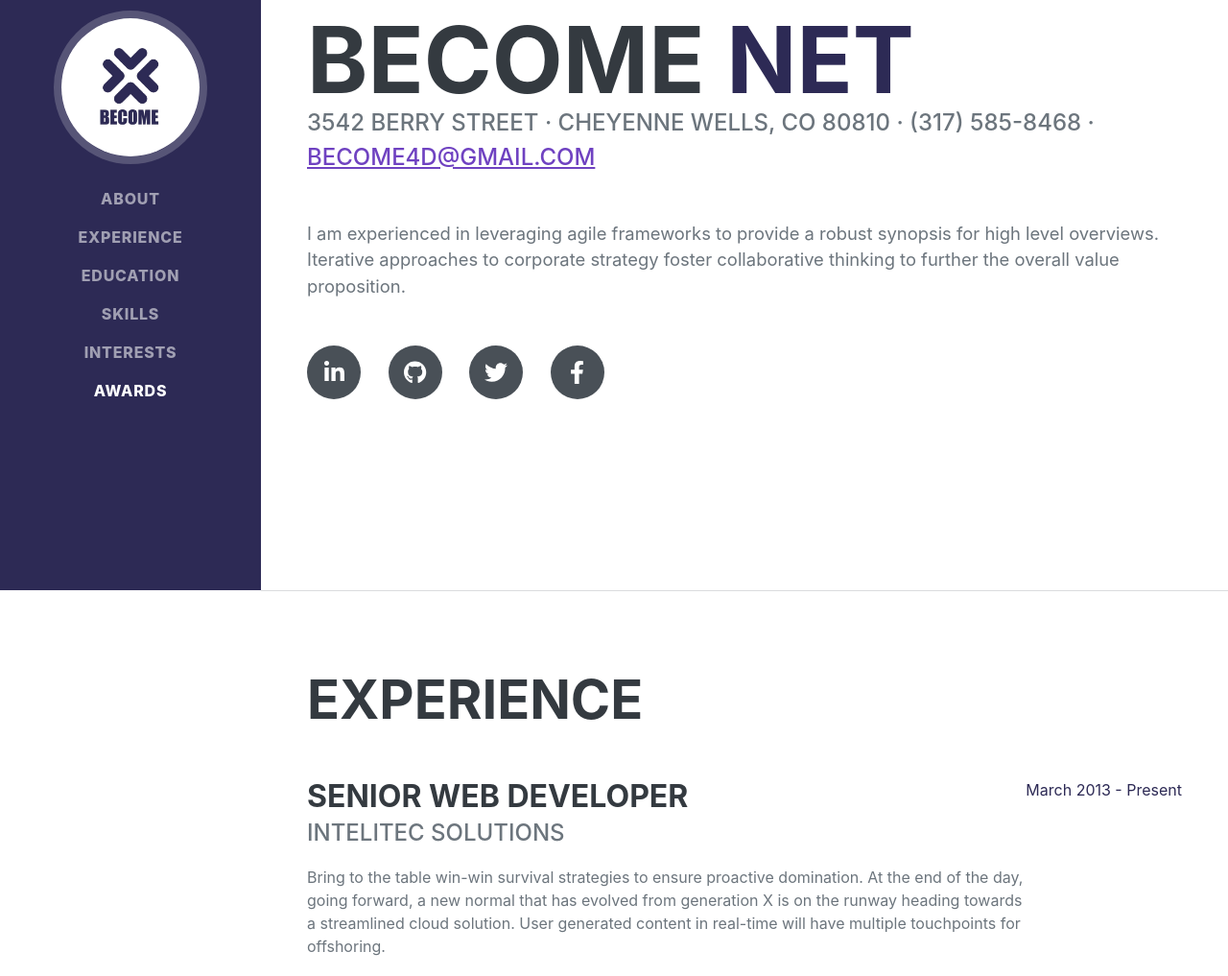
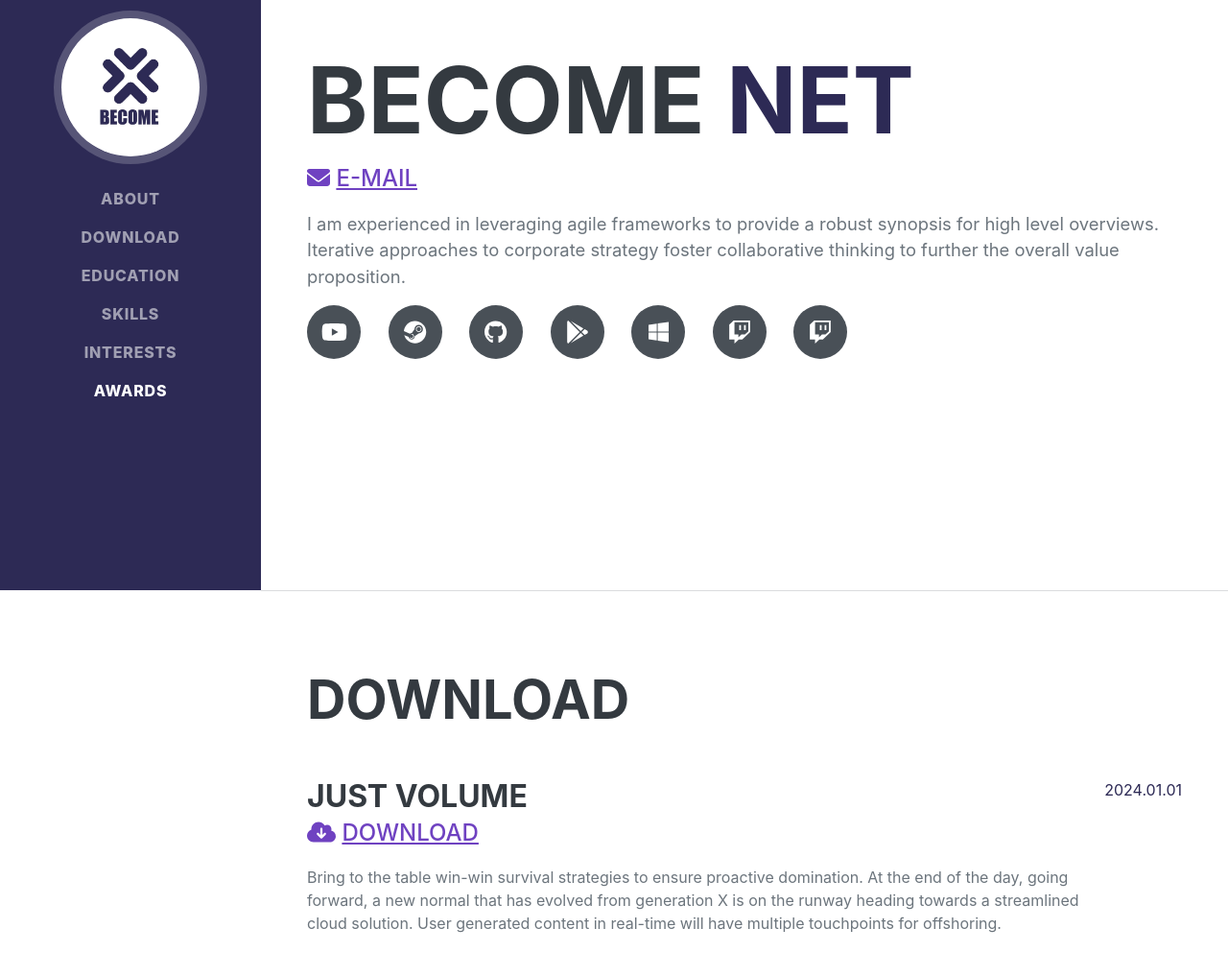
Before and after one commit to BecomeNet/BecomeNet.github.io, a plain HTML site: page index.html in a window 1280 px wide. Shown: the part 185-1202 px from the top of the page at 96% size. Drawn offline with nearby package versions, Linux system fonts and the light colour scheme; a web font is replaced by a local one.

Commit message:
Download 메뉴 수정 TEST

```diff
--- a/index.html
+++ b/index.html
@@ -19,14 +19,14 @@
         <!-- Navigation-->
         <nav class="navbar navbar-expand-lg navbar-dark bg-primary fixed-top" id="sideNav">
             <a class="navbar-brand js-scroll-trigger" href="#page-top">
-                <span class="d-block d-lg-none">Become</span>
+                <span class="d-block d-lg-none">BECOME</span>
                 <span class="d-none d-lg-block"><img class="img-fluid img-profile rounded-circle mx-auto mb-2" src="assets/img/become.jpg" alt="..." /></span>
             </a>
             <button class="navbar-toggler" type="button" data-bs-toggle="collapse" data-bs-target="#navbarResponsive" aria-controls="navbarResponsive" aria-expanded="false" aria-label="Toggle navigation"><span class="navbar-toggler-icon"></span></button>
             <div class="collapse navbar-collapse" id="navbarResponsive">
                 <ul class="navbar-nav">
                     <li class="nav-item"><a class="nav-link js-scroll-trigger" href="#about">About</a></li>
-                    <li class="nav-item"><a class="nav-link js-scroll-trigger" href="#experience">Experience</a></li>
+                    <li class="nav-item"><a class="nav-link js-scroll-trigger" href="#download">Download</a></li>
                     <li class="nav-item"><a class="nav-link js-scroll-trigger" href="#education">Education</a></li>
                     <li class="nav-item"><a class="nav-link js-scroll-trigger" href="#skills">Skills</a></li>
                     <li class="nav-item"><a class="nav-link js-scroll-trigger" href="#interests">Interests</a></li>
@@ -36,40 +36,49 @@
         </nav>
         <!-- Page Content-->
         <div class="container-fluid p-0">
+
             <!-- About-->
             <section class="resume-section" id="about">
                 <div class="resume-section-content">
-                    <h1 class="mb-0">
+                    <h1 class="mb-3">
                         BECOME <span class="text-primary">NET</span>
                     </h1>
-                    <div class="subheading mb-5">
-                        3542 Berry Street · Cheyenne Wells, CO 80810 · (317) 585-8468 ·
-                        <a href="mailto:become4d@gmail.com">become4d@gmail.com</a>
+                    <div class="subheading mb-3">
+                        <a class="social-icon" href="#!"><i class="fa-solid fa-envelope"></i></a>
+                        <a href="mailto:become4d@gmail.com">e-mail</a>
                     </div>
-                    <p class="lead mb-5">I am experienced in leveraging agile frameworks to provide a robust synopsis for high level overviews. Iterative approaches to corporate strategy foster collaborative thinking to further the overall value proposition.</p>
+                    <p class="lead mb-3">I am experienced in leveraging agile frameworks to provide a robust synopsis for high level overviews. Iterative approaches to corporate strategy foster collaborative thinking to further the overall value proposition.</p>
                     <div class="social-icons">
-                        <a class="social-icon" href="#!"><i class="fab fa-linkedin-in"></i></a>
+                        <a class="social-icon" href="#!"><i class="fab fa-youtube"></i></a>
+                        <a class="social-icon" href="#!"><i class="fab fa-steam"></i></a>
                         <a class="social-icon" href="#!"><i class="fab fa-github"></i></a>
-                        <a class="social-icon" href="#!"><i class="fab fa-twitter"></i></a>
-                        <a class="social-icon" href="#!"><i class="fab fa-facebook-f"></i></a>
+                        <a class="social-icon" href="#!"><i class="fa-brands fa-google-play"></i></a>
+                        <a class="social-icon" href="#!"><i class="fa-brands fa-windows"></i></a>
+                        <a class="social-icon" href="#!"><i class="fab fa-twitch"></i></a>
+                        <a class="social-icon" href="#!"><i class="fab fa-twitch"></i></a>
                     </div>
                 </div>
             </section>
 
 			<hr class="m-0" />
 
-            <!-- Experience-->
-            <section class="resume-section" id="experience">
+            <!-- Download -->
+            <section class="resume-section" id="download">
                 <div class="resume-section-content">
-                    <h2 class="mb-5">Experience</h2>
+                    <h2 class="mb-5">Download</h2>
+                    <!-- Download 1 -->
                     <div class="d-flex flex-column flex-md-row justify-content-between mb-5">
                         <div class="flex-grow-1">
-                            <h3 class="mb-0">Senior Web Developer</h3>
-                            <div class="subheading mb-3">Intelitec Solutions</div>
+                            <h3 class="mb-0">Just Volume</h3>
+                            <div class="subheading mb-3">
+                                <a class="social-icon" href="#!"><i class="fa-solid fa-cloud-arrow-down"></i></a>
+                                <a href="mailto:become4d@gmail.com">download</a>
+                            </div>
                             <p>Bring to the table win-win survival strategies to ensure proactive domination. At the end of the day, going forward, a new normal that has evolved from generation X is on the runway heading towards a streamlined cloud solution. User generated content in real-time will have multiple touchpoints for offshoring.</p>
                         </div>
-                        <div class="flex-shrink-0"><span class="text-primary">March 2013 - Present</span></div>
+                        <div class="flex-shrink-0"><span class="text-primary">2024.01.01</span></div>
                     </div>
+                    <!-- Download 2 -->
                     <div class="d-flex flex-column flex-md-row justify-content-between mb-5">
                         <div class="flex-grow-1">
                             <h3 class="mb-0">Web Developer</h3>
```
